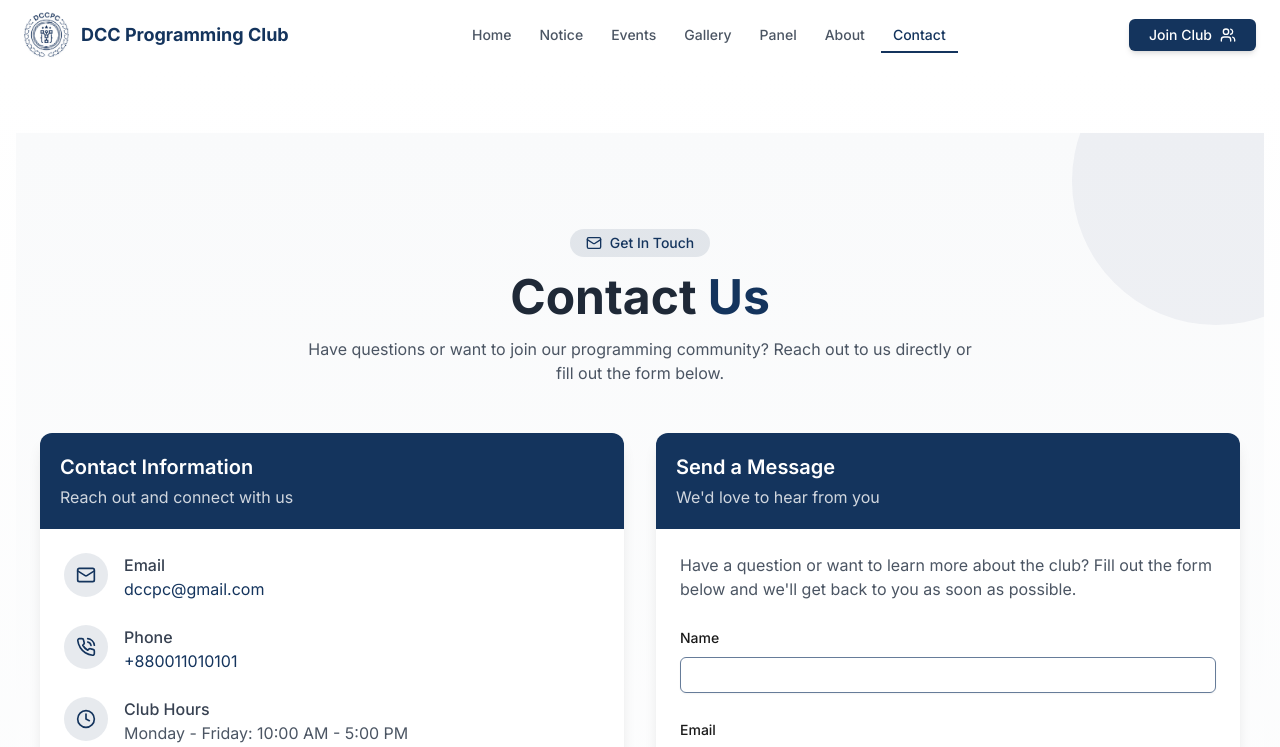
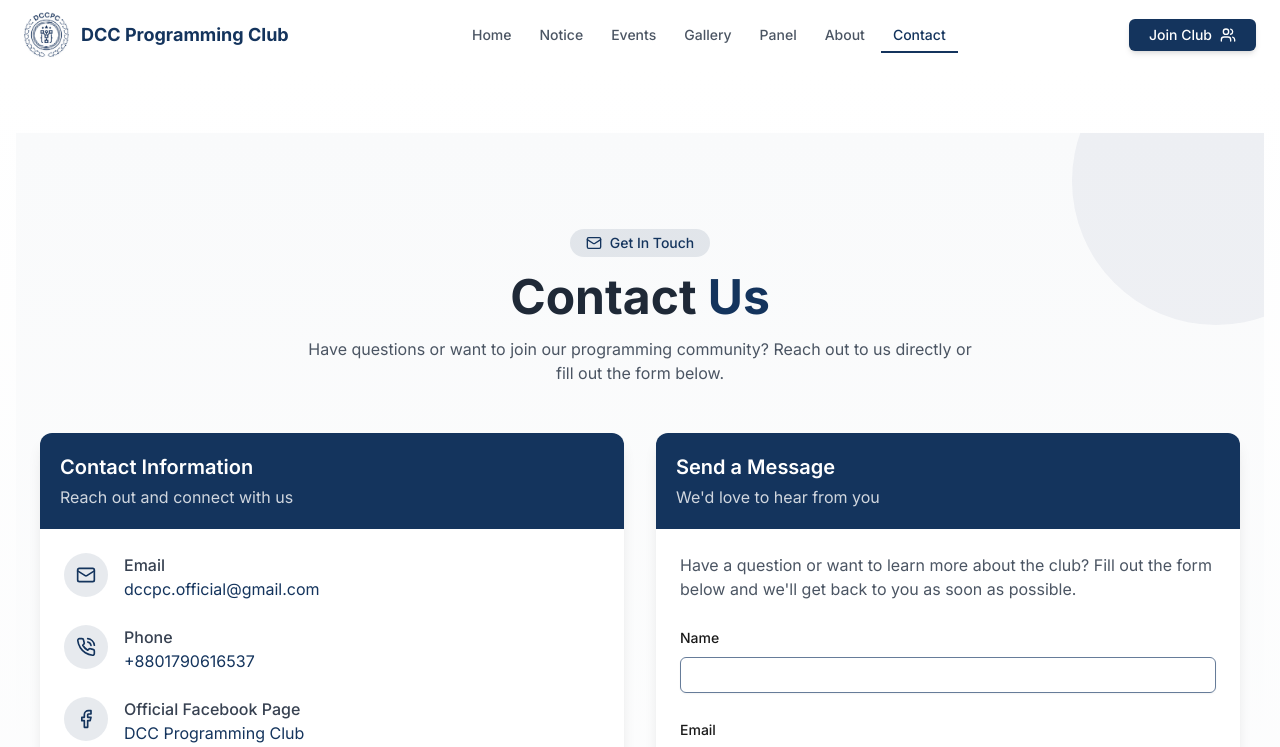
Before and after one commit to RaihanChowdhuryTheHackerman/dccpc-tmp, a Next.js app: page /contact in a window 1280 px wide. Shown: the top 747 px of the page. Built offline with nearby package versions, Linux system fonts and the light colour scheme.

Commit message:
contact page details updated

```diff
--- a/src/components/sections/contact.tsx
+++ b/src/components/sections/contact.tsx
@@ -3,7 +3,7 @@
 
 import Link from "next/link";
 import ContactForm from "@/components/forms/contact-form";
-import { MailIcon, MapPin, PhoneCall, Clock, ArrowUpRight } from "lucide-react";
+import { MailIcon, MapPin, PhoneCall, Clock, ArrowUpRight, Facebook } from "lucide-react";
 import { Fade, Slide } from "react-awesome-reveal";
 
 export default function Contact() {
@@ -47,8 +47,8 @@ export default function Contact() {
                     </div>
                     <div>
                       <p className="font-medium text-gray-700">Email</p>
-                      <Link href="mailto:dccpc@gmail.com" className="text-primary hover:underline flex items-center group">
-                        dccpc@gmail.com
+                      <Link href="mailto:dccpc.official@gmail.com" className="text-primary hover:underline flex items-center group">
+                        dccpc.official@gmail.com
                         <ArrowUpRight className="ml-1 w-3 h-3 opacity-0 group-hover:opacity-100 transition-opacity" />
                       </Link>
                     </div>
@@ -60,8 +60,25 @@ export default function Contact() {
                     </div>
                     <div>
                       <p className="font-medium text-gray-700">Phone</p>
-                      <Link href="tel:+011010101" className="text-primary hover:underline flex items-center group">
-                        +880011010101
+                      <Link href="tel:+8801790616537" className="text-primary hover:underline flex items-center group">
+                        +8801790616537
+                        <ArrowUpRight className="ml-1 w-3 h-3 opacity-0 group-hover:opacity-100 transition-opacity" />
+                      </Link>
+                    </div>
+                  </div>
+
+                  <div className="flex items-start gap-4">
+                    <div className="bg-primary/10 p-3 rounded-full text-primary">
+                      <Facebook size={20} />
+                    </div>
+                    <div>
+                      <p className="font-medium text-gray-700">Official Facebook Page</p>
+                      <Link
+                        href="https://www.facebook.com/dccProgrammingClub"
+                        target="_blank"
+                        className="text-primary hover:underline flex items-center group"
+                      >
+                        DCC Programming Club
                         <ArrowUpRight className="ml-1 w-3 h-3 opacity-0 group-hover:opacity-100 transition-opacity" />
                       </Link>
                     </div>
@@ -74,8 +91,7 @@ export default function Contact() {
                     <div>
                       <p className="font-medium text-gray-700">Club Hours</p>
                       <p className="text-gray-600">
-                        Monday - Friday: 10:00 AM - 5:00 PM<br />
-                        Saturday: 10:00 AM - 2:00 PM
+                        Sunday - Thursday ( 10:00 AM - 4:00 PM )
                       </p>
                     </div>
                   </div>
@@ -87,6 +103,7 @@ export default function Contact() {
                     <div>
                       <p className="font-medium text-gray-700">Address</p>
                       <p className="text-gray-600">
+                        Club Room: 210, Professor Md. Hafiz Uddin Building<br />
                         Dhaka City College Campus - 2<br />
                         60 Rd 3A, Dhaka 1205
                       </p>
```
